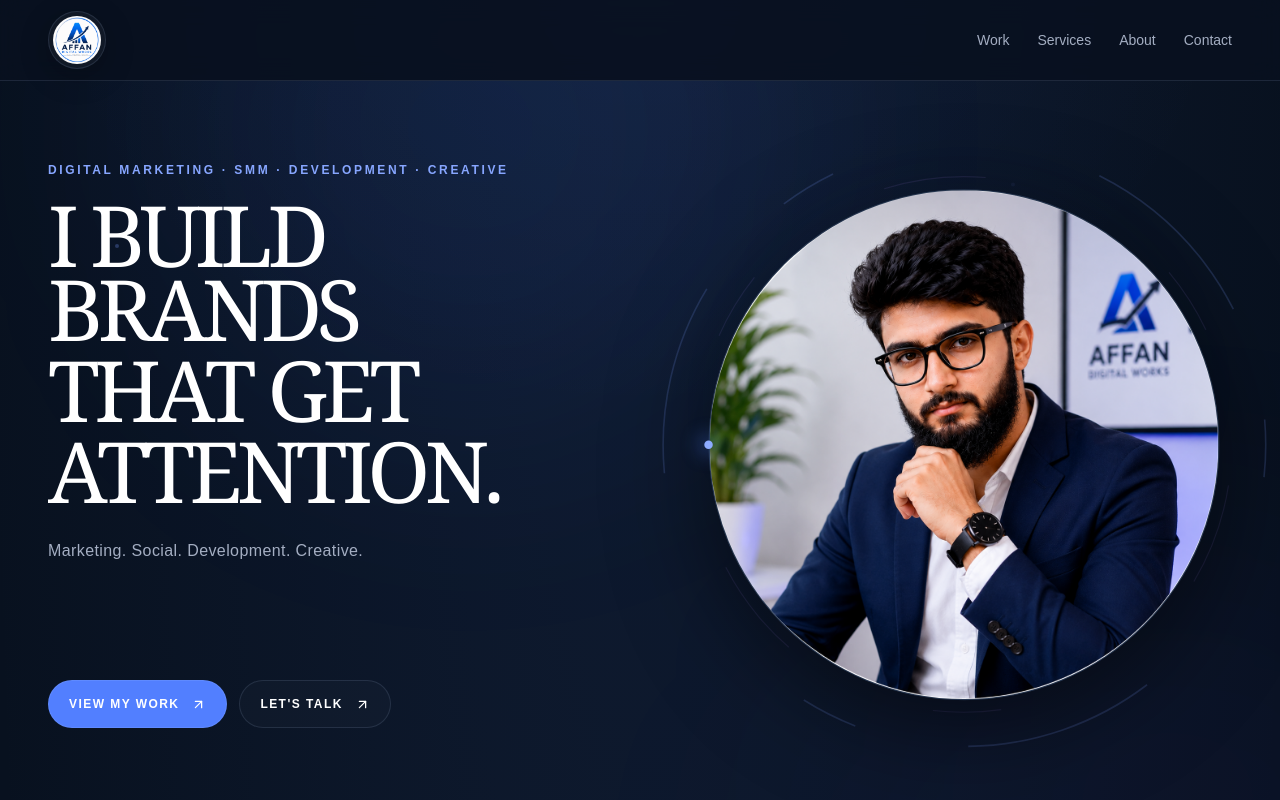
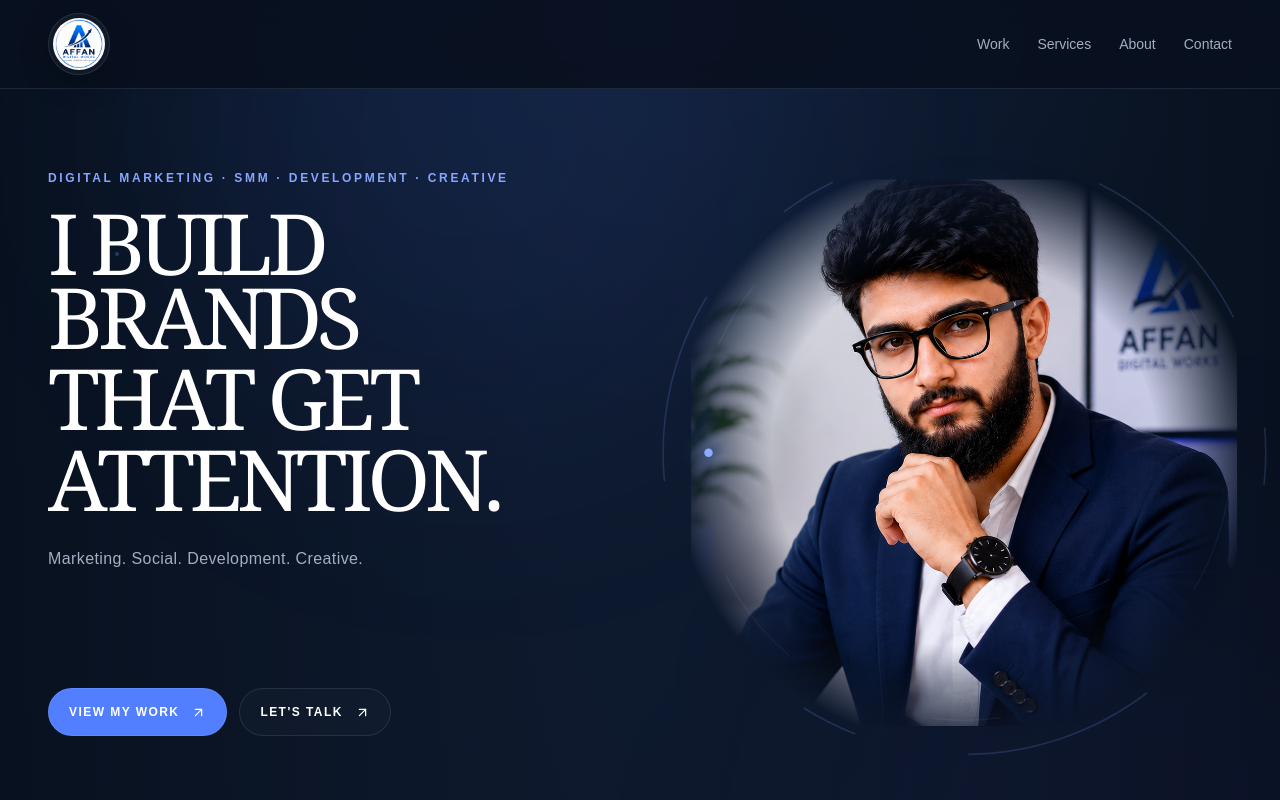
Before and after one commit to AffanSaqib/affan-portfolio, a Next.js app: page / in a window 1280 px wide. Shown: the top 800 px of the page. Built offline with nearby package versions, Linux system fonts and the light colour scheme.

Commit message:
Refine portrait services and project presentation
Co-authored-by: arena-agent <297053741+arena-agent@users.noreply.github.com>

```diff
--- a/src/components/home-hero.tsx
+++ b/src/components/home-hero.tsx
@@ -67,8 +67,8 @@ export function HomeHero() {
               <circle cx="50" cy="50" r="47" fill="none" stroke="rgba(169,140,255,0.11)" strokeWidth="0.2" strokeDasharray="12 28 18 42" />
             </motion.svg>
             <div aria-hidden className="absolute inset-[12%] rounded-full bg-[radial-gradient(circle_at_48%_32%,rgba(71,119,255,0.15),transparent_62%)] blur-2xl" />
-            <div className="absolute inset-[7%] overflow-hidden rounded-full border border-white/10 bg-[var(--surface-raised)] shadow-[0_24px_90px_rgba(0,0,0,0.5)]">
-              <Image src="/assets/affan-portrait.png" alt="Affan" fill priority sizes="(max-width: 1024px) 85vw, 45vw" className="object-cover object-center" />
+            <div className="absolute inset-[4%] overflow-hidden [mask-image:radial-gradient(ellipse_at_center,black_50%,transparent_76%)] [-webkit-mask-image:radial-gradient(ellipse_at_center,black_50%,transparent_76%)]">
+              <Image src="/assets/affan-portrait.png" alt="Affan" fill priority sizes="(max-width: 1024px) 85vw, 45vw" className="scale-[1.16] object-cover object-[52%_45%]" />
             </div>
             <span aria-hidden className="absolute left-[7%] top-1/2 size-2 -translate-x-1/2 -translate-y-1/2 rounded-full bg-[#8dabff] shadow-[0_0_18px_5px_rgba(82,133,255,0.42)]" />
           </motion.div>
--- a/src/components/layout/navigation.tsx
+++ b/src/components/layout/navigation.tsx
@@ -15,10 +15,10 @@ export function Navigation() {
 
   return (
     <header className="sticky top-0 z-30 border-b border-[var(--line)] bg-[#08111f]/88 backdrop-blur-md">
-      <Container className="flex h-20 items-center justify-between">
+      <Container className="flex h-22 items-center justify-between">
         <motion.div initial={{ opacity: 1, x: reduceMotion ? 0 : -12 }} animate={{ opacity: 1, x: 0 }} transition={transition}>
           <Link href="/" className="block rounded-full border border-white/10 bg-white/[0.04] p-1 shadow-[0_8px_30px_rgba(0,0,0,0.22)] transition hover:border-[#6d8dff]/50 focus-visible:outline-2 focus-visible:outline-offset-4 focus-visible:outline-[#87a6ff]" aria-label="Home">
-            <Image src="/assets/affan-digital-works-logo.png" alt="Affan Digital Works" width={60} height={60} priority className="size-11 rounded-full object-contain sm:size-12" />
+            <Image src="/assets/affan-digital-works-logo.png" alt="Affan Digital Works" width={68} height={68} priority className="size-12 rounded-full object-contain sm:size-13" />
           </Link>
         </motion.div>
         <motion.nav initial={{ opacity: 1, y: reduceMotion ? 0 : -8 }} animate={{ opacity: 1, y: 0 }} transition={{ ...transition, delay: reduceMotion ? 0 : 0.1 }} aria-label="Primary navigation" className="hidden items-center gap-7 md:flex">
```
Also changed, not shown: src/components/services-list.tsx (+1 -1 lines), src/components/work-grid.tsx (+1 -1 lines).
